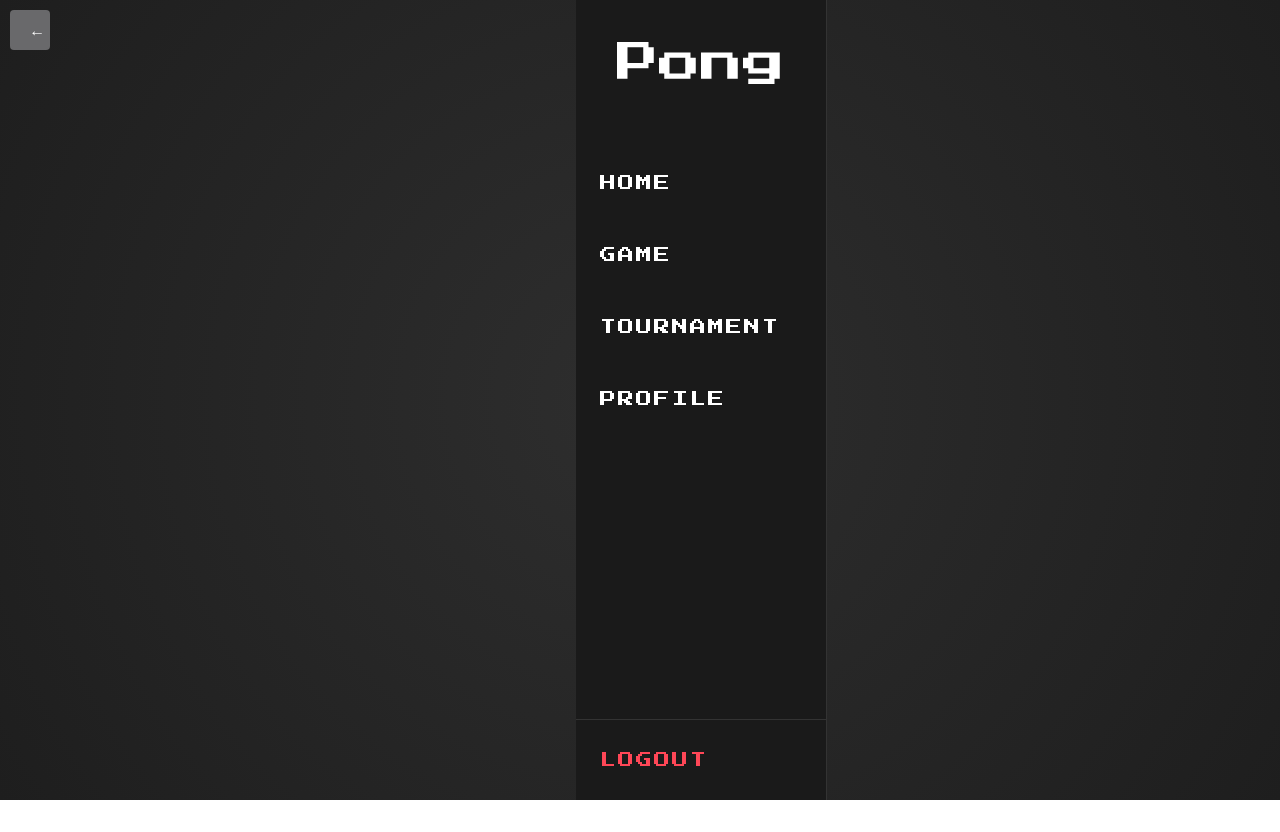
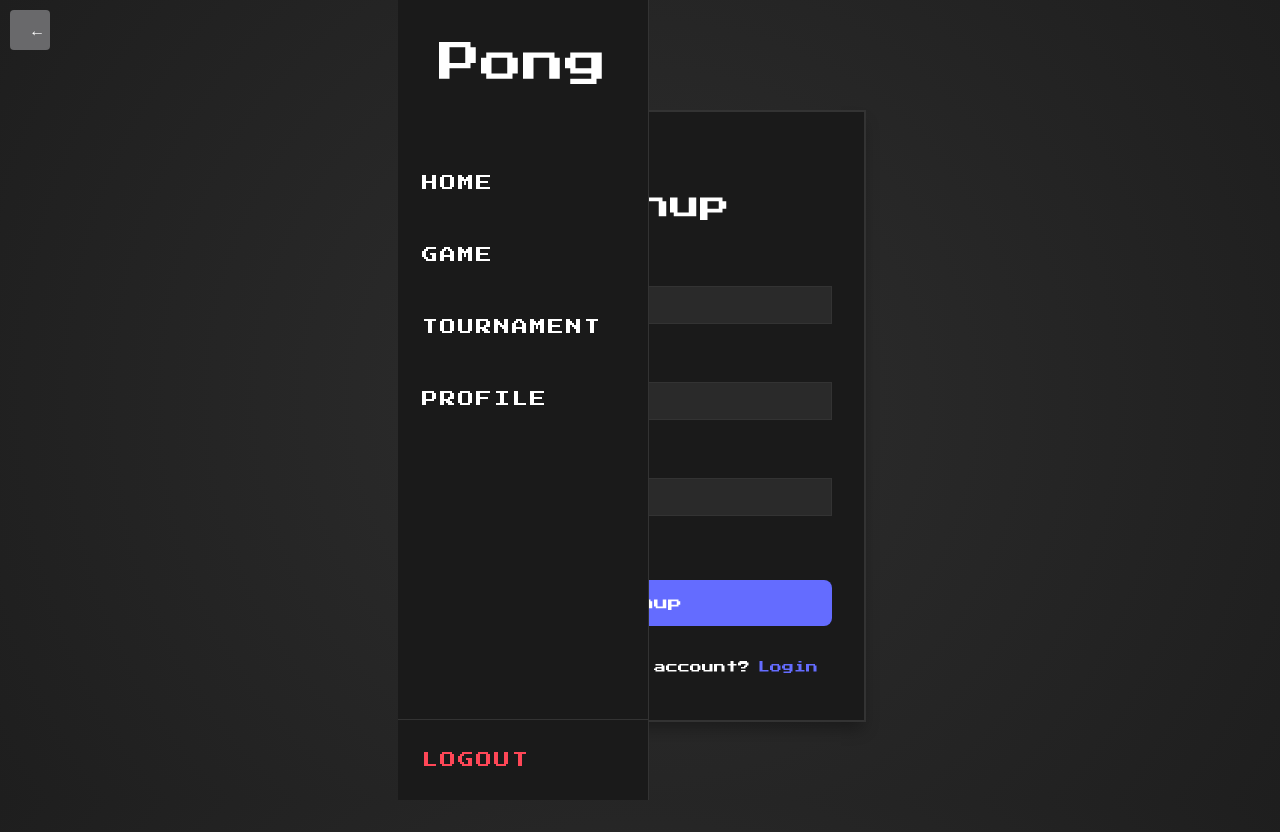
Before and after one commit to LeonorTu/ft_transcendence, a React (Vite) app in the folder frontend/: page /signup in a window 1280 px wide. Before the commit the page ends 800 px from the top, so only its background shows below. Built offline with nearby package versions, Linux system fonts and the light colour scheme.

Commit message:
feat: create Signup component with styled elements and form functionality

```diff
--- a/frontend/src/pages/Signup.tsx
+++ b/frontend/src/pages/Signup.tsx
@@ -1,6 +1,83 @@
-const Signup = () => {
+import { FormInput, SubmitBtn } from '../components';
+import { Form, Link } from 'react-router-dom';
+import styled from 'styled-components';
+
+// Reuse the same styled components from the Login page
+const Container = styled.section`
+  height: 100vh;
+  width: 100%;
+  display: flex;
+  justify-content: center;
+  align-items: center;
+`;
+
+const FormContainer = styled(Form)`
+  width: 24rem;
+  padding: 2rem;
+  background-color: #1a1a1a;
+  border: 2px solid #333;
+  box-shadow: 0 10px 15px -3px rgba(0, 0, 0, 0.3);
+  display: flex;
+  flex-direction: column;
+  gap: 1rem;
+`;
+
+const Title = styled.h4`
+  text-align: center;
+  font-size: 1.875rem;
+  font-weight: bold;
+  font-family: 'Press Start 2P', cursive;
+  color: #fff;
+  margin-bottom: 1rem;
+`;
+
+const ButtonContainer = styled.div`
+  margin-top: 1rem;
+`;
+
+const LinkContainer = styled.p`
+  text-align: center;
+  font-family: 'Press Start 2P', cursive;
+  font-size: 12px;
+  color: #fff;
+  margin-top: 1rem;
+`;
+
+const StyledLink = styled(Link)`
+  margin-left: 0.5rem;
+  color: #646cff;
+  text-decoration: none;
+  text-transform: capitalize;
+  transition: color 0.3s;
+
+  &:hover {
+    color: #535bf2;
+    text-decoration: underline;
+  }
+`;
+
+const Signup: React.FC = () => {
   return (
-    <div>Signup</div>
-  )
-}
-export default Signup
+    <Container>
+      <FormContainer method='POST'>
+        <Title>Signup</Title>
+        <FormInput type='text' label='username' name='username' />
+        <FormInput type='password' label='password' name='password' />
+        <FormInput
+          type='password'
+          label='confirm password'
+          name='confirmPassword'
+        />
+        <ButtonContainer>
+          <SubmitBtn text='Signup' />
+        </ButtonContainer>
+        <LinkContainer>
+          Already have an account?
+          <StyledLink to='/login'>login</StyledLink>
+        </LinkContainer>
+      </FormContainer>
+    </Container>
+  );
+};
+
+export default Signup;
```
